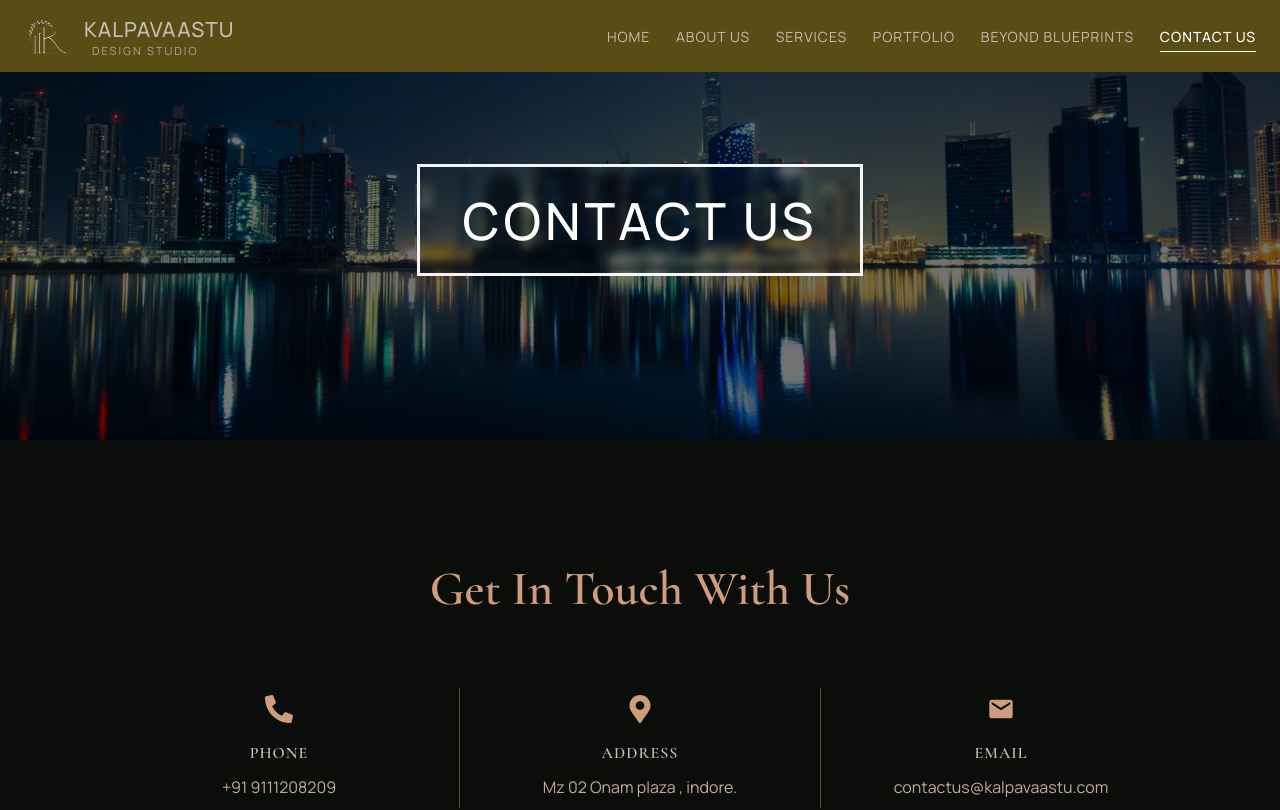
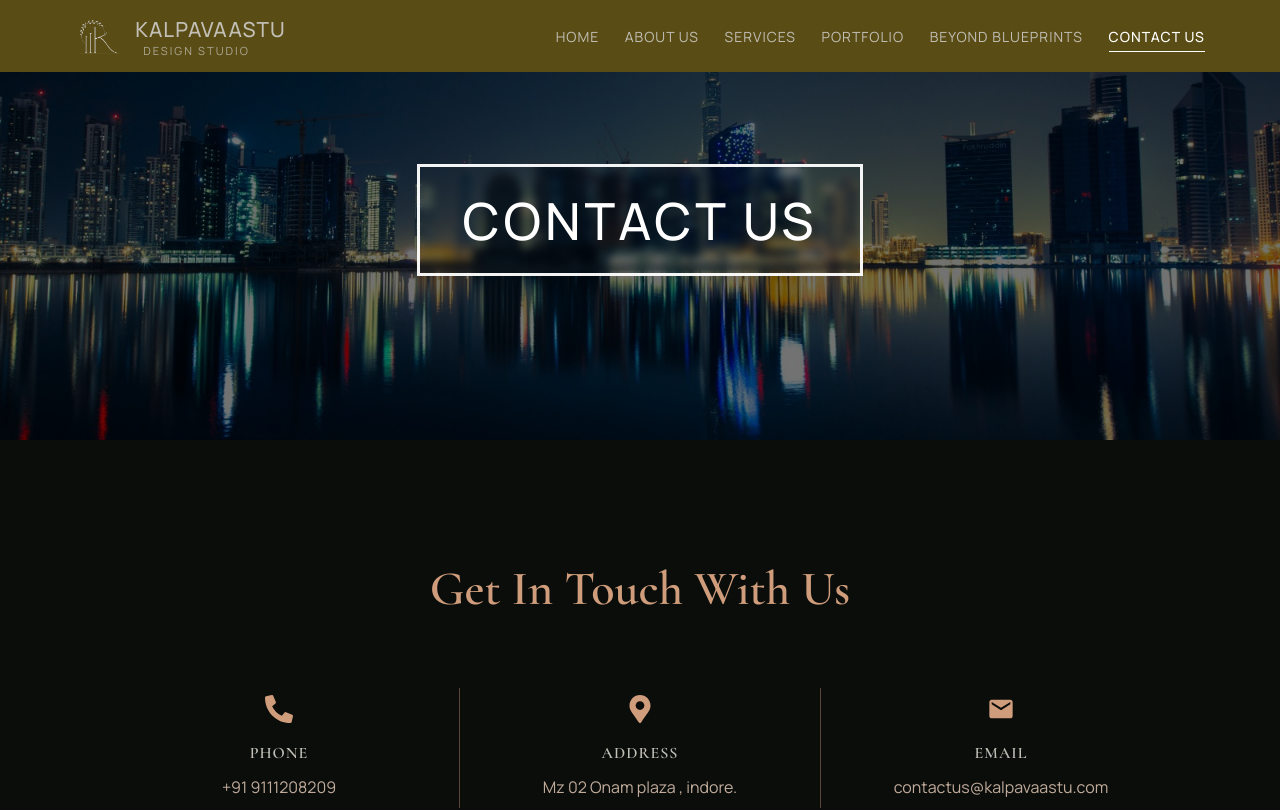
Before and after one commit to Dishajain89/kalpavastu, a Next.js app: page /contact in a window 1280 px wide. Shown: the top 810 px of the page. Built offline with nearby package versions, Linux system fonts and the light colour scheme.

Commit message:
container width fixes and some minor fixes

```diff
--- a/src/components/AboutHero/AboutHero.module.scss
+++ b/src/components/AboutHero/AboutHero.module.scss
@@ -16,7 +16,7 @@
 }
 
 .container {
-  max-width: 1400px;
+  max-width: $container-width;
   margin: auto;
   padding: 40px;
 
@@ -64,7 +64,7 @@
 
   padding: clamp(24px, 6vw, 40px);
   text-align: center;
-  min-height: 920px;
+  min-height: 930px;
   display: flex;
   flex-direction: column;
   justify-content: center;
--- a/src/components/Footer/Copyright/Copyright.module.scss
+++ b/src/components/Footer/Copyright/Copyright.module.scss
@@ -9,7 +9,7 @@
 }
 
 .container {
-  max-width: 1400px;
+  max-width: $container-width;
   margin: 0 auto;
   padding: 0 40px;
  text-align:center;
--- a/src/components/Footer/Footer.module.scss
+++ b/src/components/Footer/Footer.module.scss
@@ -9,7 +9,7 @@
 }
 
 .container {
-  max-width: 1400px;
+  max-width: $container-width;
   margin: auto;
   padding: 0 40px;
 
--- a/src/components/Navbar/Navbar.module.scss
+++ b/src/components/Navbar/Navbar.module.scss
@@ -24,9 +24,9 @@
 }
 
 .container {
-  max-width: 1440px;
-
-  margin: auto;
+  max-width: $container-width;
+  width: 92%;
+  margin: 0 auto;
 
   padding: 0 24px;
 
--- a/src/components/Portfolio/Portfolio.module.scss
+++ b/src/components/Portfolio/Portfolio.module.scss
@@ -7,7 +7,7 @@
 }
 
 .container {
-  max-width: 1400px;
+  max-width: $container-width;
   margin: auto;
   padding: 0 40px;
 }
--- a/src/components/ServiceHero/ServiceHero.module.scss
+++ b/src/components/ServiceHero/ServiceHero.module.scss
@@ -29,7 +29,7 @@
 
 .logoWrapper {
   width: 100%;
-  max-width: 850px;
+  max-width: 950px;
 
   display: flex;
   justify-content: center;
@@ -56,7 +56,7 @@
 
   user-select: none;
   pointer-events: none;
-  max-width: 760px;
+  max-width: 860px;
 
   @include laptop {
     max-width: 620px;
--- a/src/components/Services/ServicesSection.module.scss
+++ b/src/components/Services/ServicesSection.module.scss
@@ -19,7 +19,7 @@
 }
 
 .container {
-  max-width: 1400px;
+  max-width: $container-width;
   margin: auto;
   padding: 0 40px;
 
--- a/src/components/StatsSection/StatsSection.module.scss
+++ b/src/components/StatsSection/StatsSection.module.scss
@@ -15,7 +15,7 @@
 }
 
 .container {
-  max-width: 1400px;
+  max-width: $container-width;
   margin: 0 auto;
 
   display: grid;
--- a/src/components/TeamSection/TeamSection.module.scss
+++ b/src/components/TeamSection/TeamSection.module.scss
@@ -15,7 +15,7 @@
 }
 
 .container {
-  max-width: 1400px;
+  max-width: $container-width;
   margin: auto;
   padding: 0 40px;
 
--- a/src/components/ThreePillers/ThreePillars.module.scss
+++ b/src/components/ThreePillers/ThreePillars.module.scss
@@ -8,7 +8,7 @@
 }
 
 .container {
-  max-width: 1400px;
+  max-width: $container-width;
   margin: 0 auto;
   padding: 0 40px;
 
--- a/src/styles/abstracts/_variables.scss
+++ b/src/styles/abstracts/_variables.scss
@@ -38,4 +38,4 @@ $radius: 20px;
 
 // ================= CONTAINER =================
 
-$container-width: 1400px;
+$container-width: 1800px;
```
